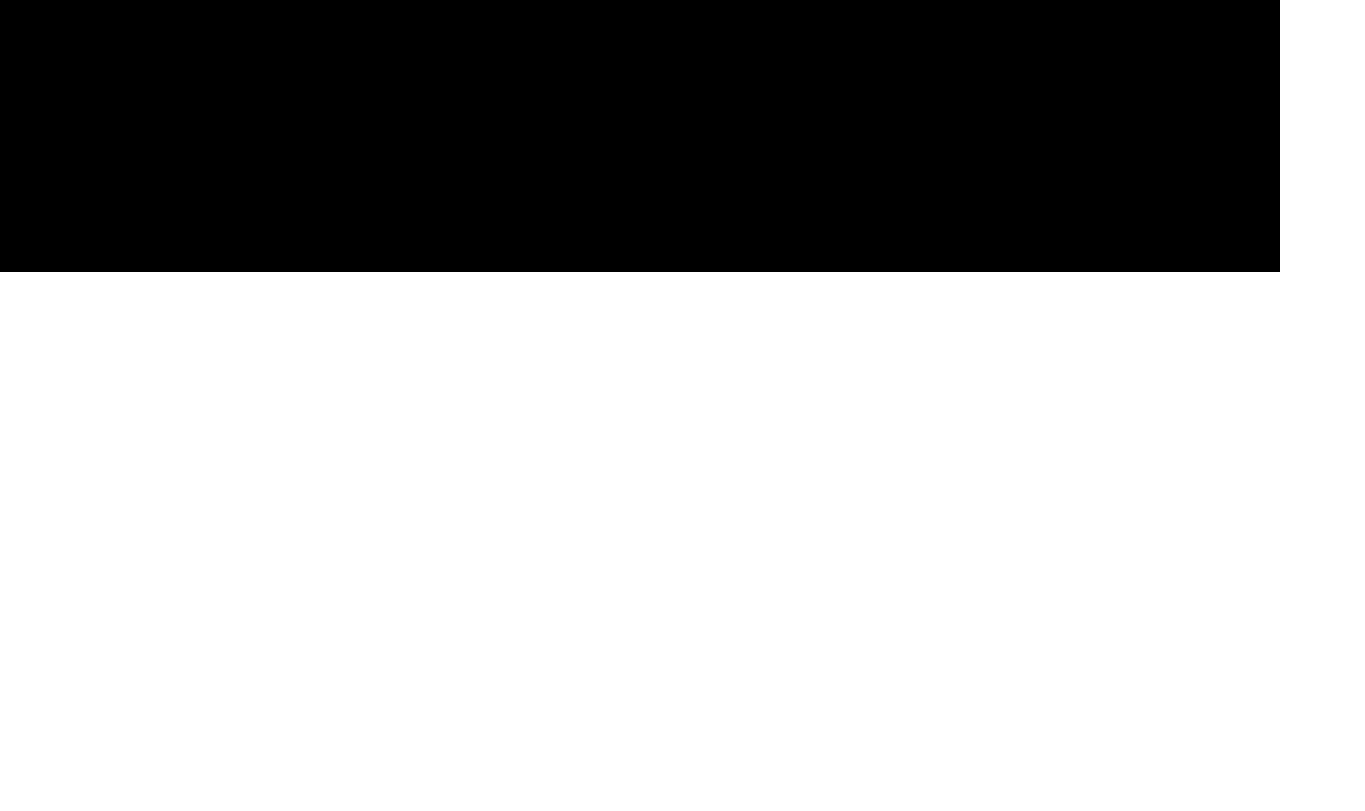
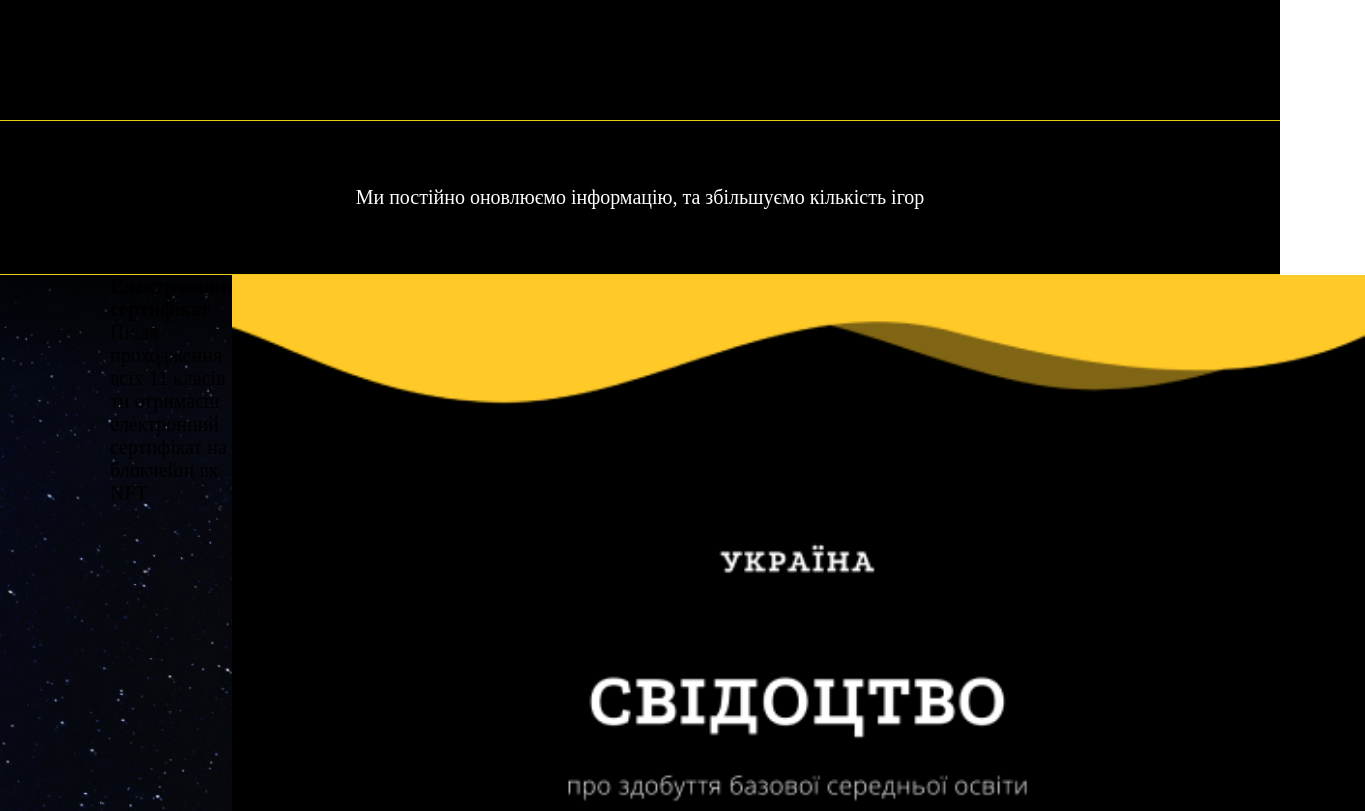
Before and after one commit to Bartkov-Dmytro/GameOFTeens_HTML-CSS, a plain HTML site: page index.html in a window 1280 px wide. Shown: the part 1660-2471 px from the top of the page, 1365 px wide, since content can reach past the window. Before the commit the page ends 1932 px from the top, so only its background shows below. Drawn offline with Linux system fonts and the light colour scheme.

Commit message:
щось

```diff
--- a/index.html
+++ b/index.html
@@ -83,6 +83,16 @@
           </li>
         </ul>
       </section>
+      <div class="support-information container">
+        <p>Ми постійно оновлюємо інформацію, та збільшуємо кількість ігор</p>
+      </div>
+      <section class="certificate-section container">
+        <div>
+          <h3>Електронний сертифікат</h3>
+          <p>Після проходження всіх 11 класів ти отримаєш електронний сертифікат на блокчейні як NFT</p>
+        </div>
+        <img src="assets/УКРАЇНА 1.png" alt="свідоцтво">
+      </section>
     </main>
   </body>
 </html>
--- a/styles/section1.css
+++ b/styles/section1.css
@@ -126,7 +126,7 @@ color: #FFFFFF;
     }
 /* ----style cards---- */
 .section-cards{
-    height: 852px;
+    height: 700px;
     background: #000000;
     }
     .name-expectation{
--- a/styles/style.css
+++ b/styles/style.css
@@ -91,6 +91,30 @@ header {
 .logo img {
     max-width: 208px;
     max-height: 45px;
+}
+
+.support-information {
+    background-color: black;
+
+    border-top: 1px solid #EBCD17;
+    border-bottom: 1px solid #EBCD17;
+}
+.support-information p {
+    font-size: 20px;
+    color: white;
+
+    padding: 65px 0 65px 0;
+    text-align: center;
+}
+
+.certificate-section {
+    background-image: url(../assets/background-image2.png);
+    background-repeat: no-repeat;
+    background-size: cover;
+
+    height: 100vh;
+
+    display: flex;
 }
 
 
```
Also changed, not shown: assets/background-image2.png (added), assets/УКРАЇНА 1.png (added).
